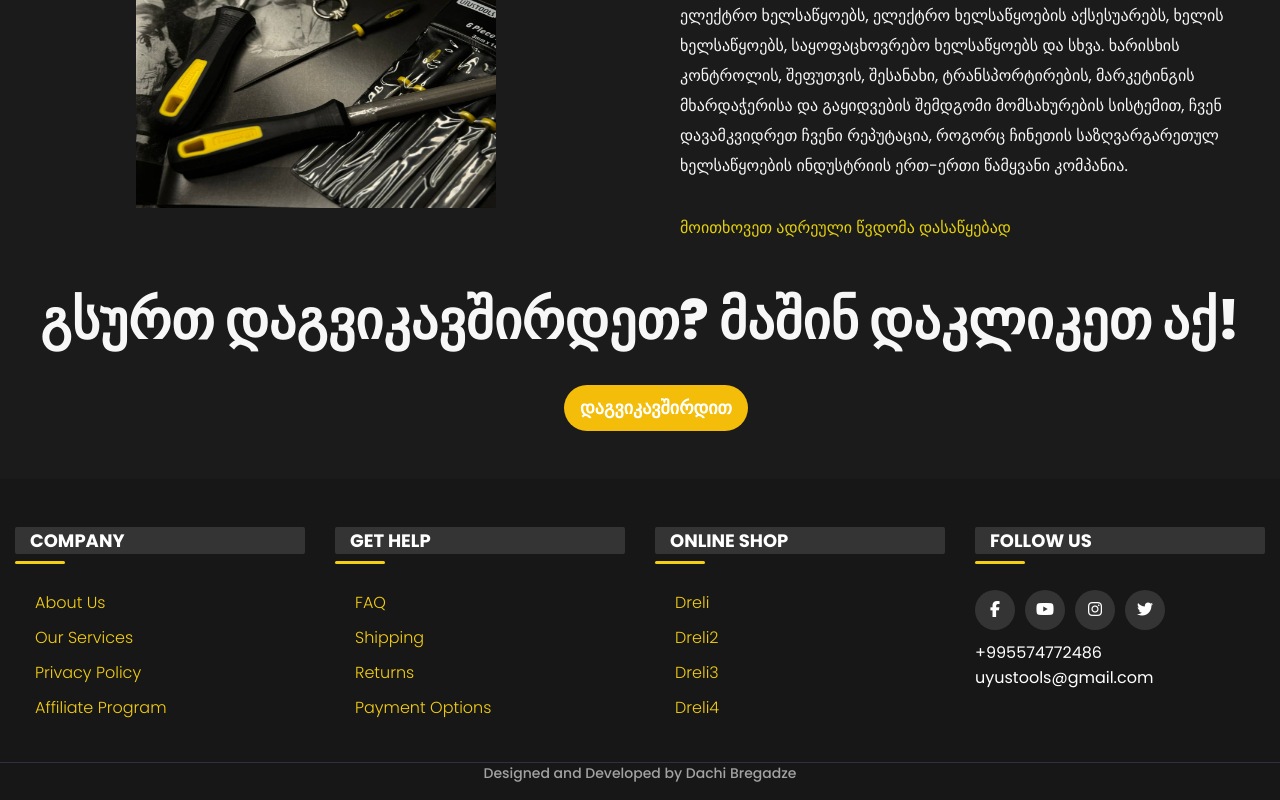
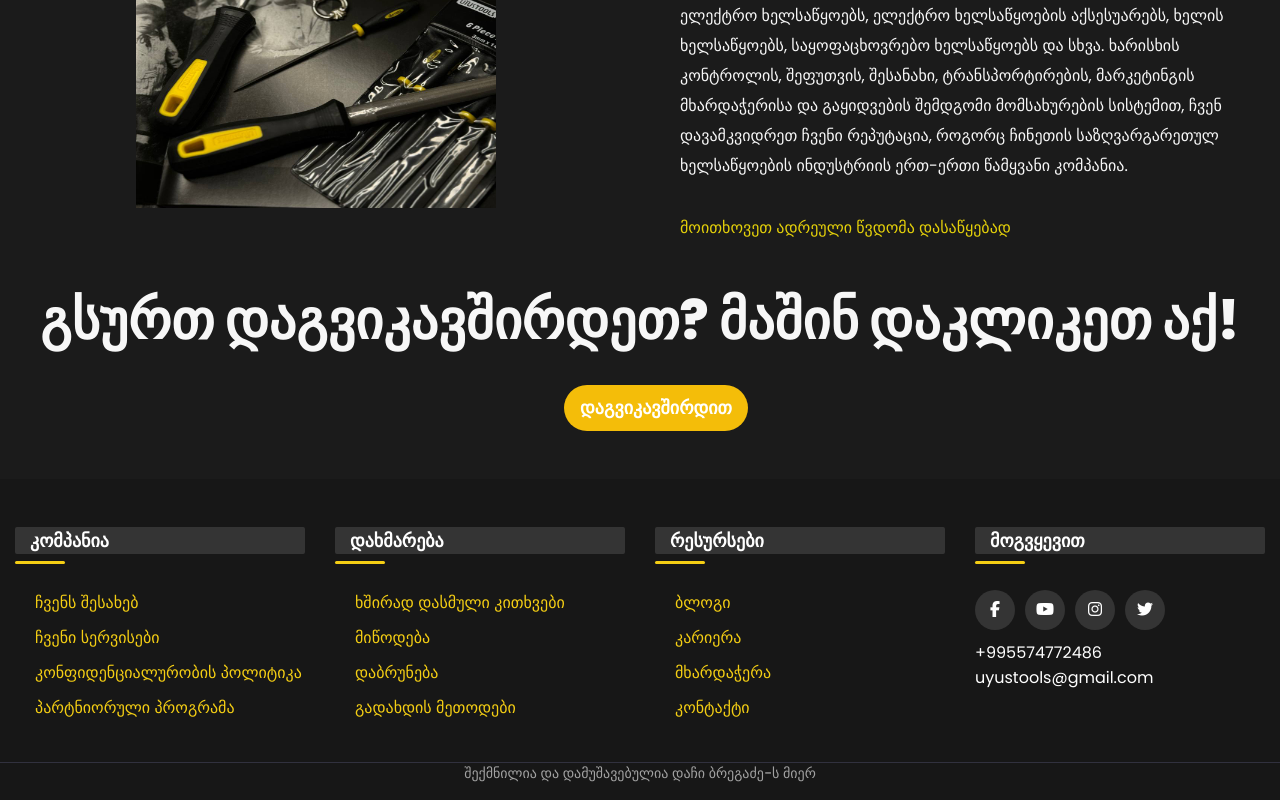
Before and after one commit to DachiBR/UyusTools-React, a React (Create React App) app: page /home in a window 1280 px wide. Shown: the part 1616-2416 px from the top of the page. Built offline with nearby package versions, Linux system fonts and the light colour scheme.

Commit message:
Update Footer.jsx

```diff
--- a/src/components/footer/Footer.jsx
+++ b/src/components/footer/Footer.jsx
@@ -6,36 +6,36 @@ const Footer = () => (
   <div className="container">
     <div className="row">
       <div className="footer-col">
-          <h4>Company</h4>
+        <h4>კომპანია</h4>
         <ul>
-            <li><a href="/about">About us</a></li>
-            <li><a href="/services">Our services</a></li>
-            <li><a href="/privacy-policy">Privacy policy</a></li>
-            <li><a href="/affiliate-program">Affiliate program</a></li>
+          <li><a href="/about">ჩვენს შესახებ</a></li>
+          <li><a href="/services">ჩვენი სერვისები</a></li>
+          <li><a href="/privacy-policy">კონფიდენციალურობის პოლიტიკა</a></li>
+          <li><a href="/affiliate-program">პარტნიორული პროგრამა</a></li>
         </ul>
       </div>
       <div className="footer-col">
-          <h4>Get help</h4>
+        <h4>დახმარება</h4>
         <ul>
-            <li><a href="/faq">FAQ</a></li>
-            <li><a href="/shipping">Shipping</a></li>
-            <li><a href="/returns">Returns</a></li>
-            <li><a href="/payment-options">Payment options</a></li>
+          <li><a href="/faq">ხშირად დასმული კითხვები</a></li>
+          <li><a href="/shipping">მიწოდება</a></li>
+          <li><a href="/returns">დაბრუნება</a></li>
+          <li><a href="/payment-options">გადახდის მეთოდები</a></li>
         </ul>
       </div>
       <div className="footer-col">
-          <h4>Online shop</h4>
+        <h4>რესურსები</h4>
         <ul>
-            <li><a href="/shop/dreli">dreli</a></li>
-            <li><a href="/shop/dreli2">dreli2</a></li>
-            <li><a href="/shop/dreli3">dreli3</a></li>
-            <li><a href="/shop/dreli4">dreli4</a></li>
+          <li><a href="/blog">ბლოგი</a></li>
+          <li><a href="/careers">კარიერა</a></li>
+          <li><a href="/support">მხარდაჭერა</a></li>
+          <li><a href="/contact">კონტაქტი</a></li>
         </ul>
       </div>
       <div className="footer-col">
-          <h4>Follow us</h4>
+        <h4>მოგვყევით</h4>
         <div className="social-links">
-            <a href="https://facebook.com" target="_blank" rel="noopener noreferrer"><i className="fab fa-facebook-f"></i></a>
+          <a href="https://www.facebook.com/profile.php?id=61557424001324" target="_blank" rel="noopener noreferrer"><i className="fab fa-facebook-f"></i></a>
           <a href="https://youtube.com" target="_blank" rel="noopener noreferrer"><i className="fab fa-youtube"></i></a>
           <a href="https://instagram.com" target="_blank" rel="noopener noreferrer"><i className="fab fa-instagram"></i></a>
           <a href="https://twitter.com" target="_blank" rel="noopener noreferrer"><i className="fab fa-twitter"></i></a>
@@ -48,12 +48,13 @@ const Footer = () => (
     </div>
     <div className="copyright-wrapper">
       <p>
-          Designed and Developed by{' '}
-          <a href="https://example.com" target="_blank" rel="noopener noreferrer">Dachi Bregadze</a>
+        შექმნილია და დამუშავებულია{' '}
+        <a href="https://www.linkedin.com/in/bregadze28/" target="_blank" rel="noopener noreferrer">დაჩი ბრეგაძე</a>-ს მიერ
       </p>
     </div>
   </div>
 </footer>
+
 );
 
 export default Footer;
```
Lines whose indentation alone changed are shown as unchanged.
